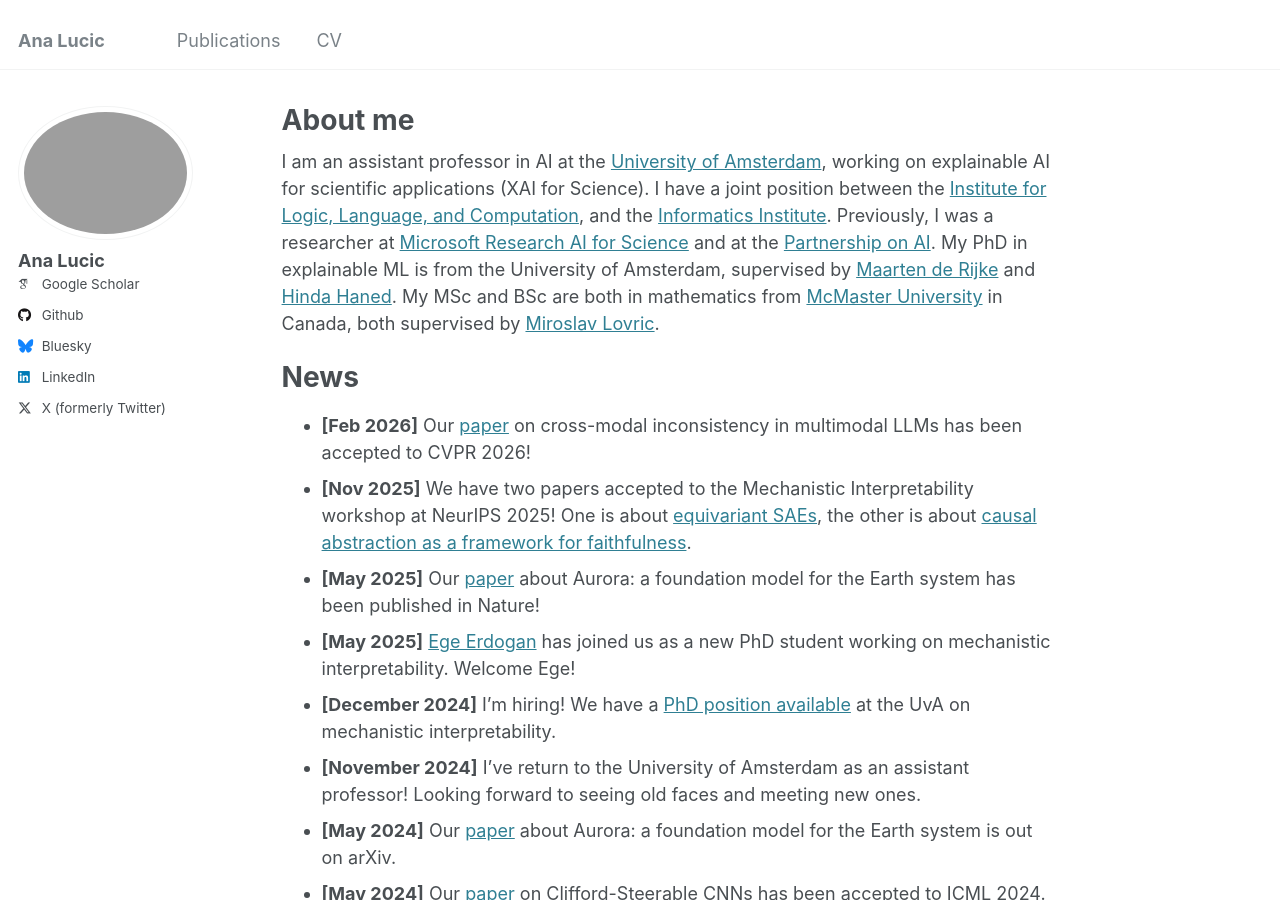
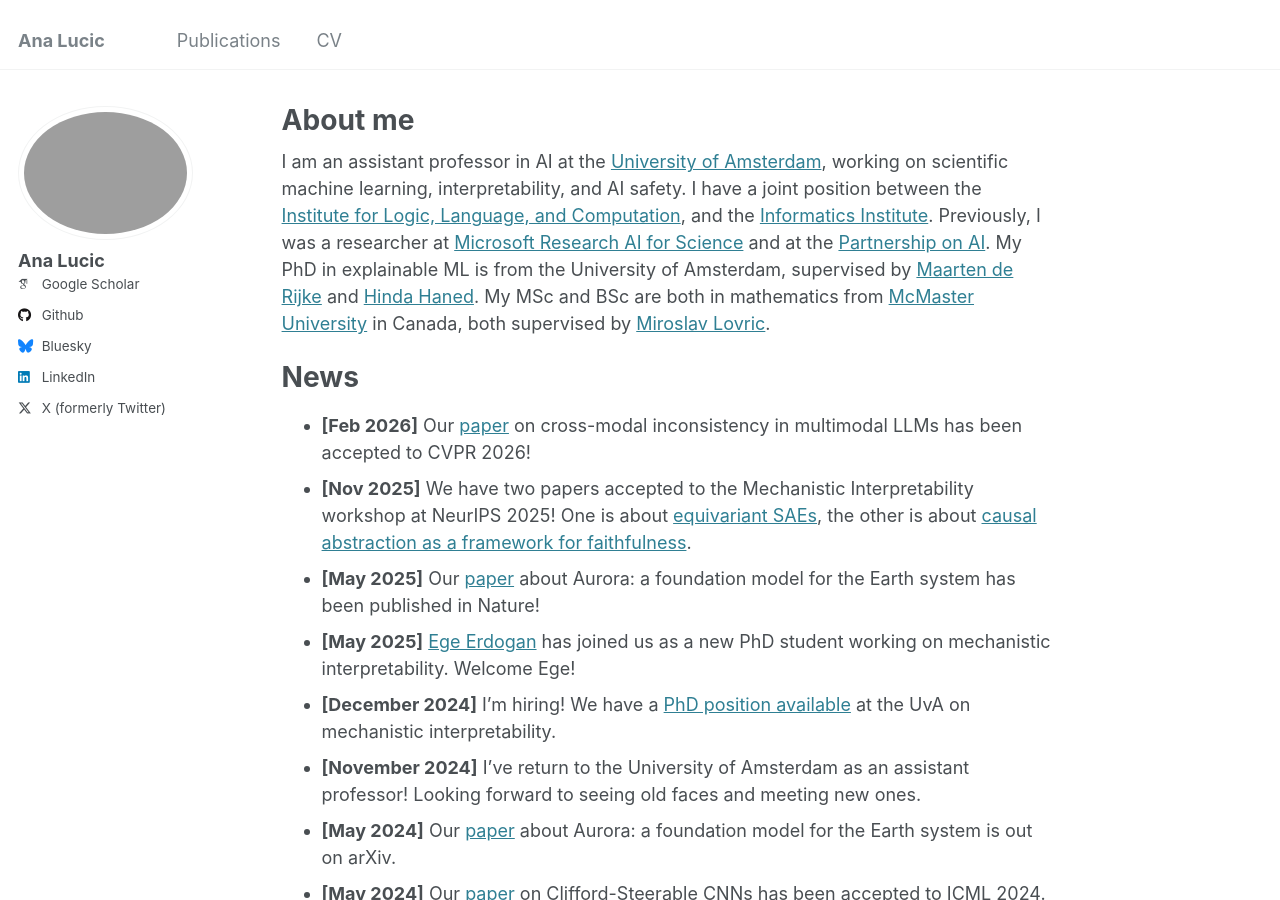
Before and after one commit to a-lucic/a-lucic.github.io, a Jekyll site: the page built from _pages/about.md, in a window 1280 px wide and 900 px high. Built offline with Jekyll 4.4.1, drawn with Linux system fonts in a browser that asks for light colours; some web fonts are replaced.

Commit message:
Update about.md

```diff
--- a/_pages/about.md
+++ b/_pages/about.md
@@ -6,7 +6,7 @@ redirect_from:
   - /about/
   - /about.html
 ---
-I am an assistant professor in AI at the [University of Amsterdam](https://www.uva.nl), working on explainable AI for scientific applications (XAI for Science).
+I am an assistant professor in AI at the [University of Amsterdam](https://www.uva.nl), working on scientific machine learning, interpretability, and AI safety.
 I have a joint position between the [Institute for Logic, Language, and Computation](https://www.illc.uva.nl), and the [Informatics Institute](https://ivi.uva.nl).
 Previously, I was a researcher at [Microsoft Research AI for Science](https://www.microsoft.com/en-us/research/lab/microsoft-research-ai-for-science/) and at the [Partnership on AI](https://partnershiponai.org).
 My PhD in explainable ML is from the University of Amsterdam, supervised by [Maarten de Rijke](https://staff.fnwi.uva.nl/m.derijke/) and [Hinda Haned](https://hindantation.github.io).
```
